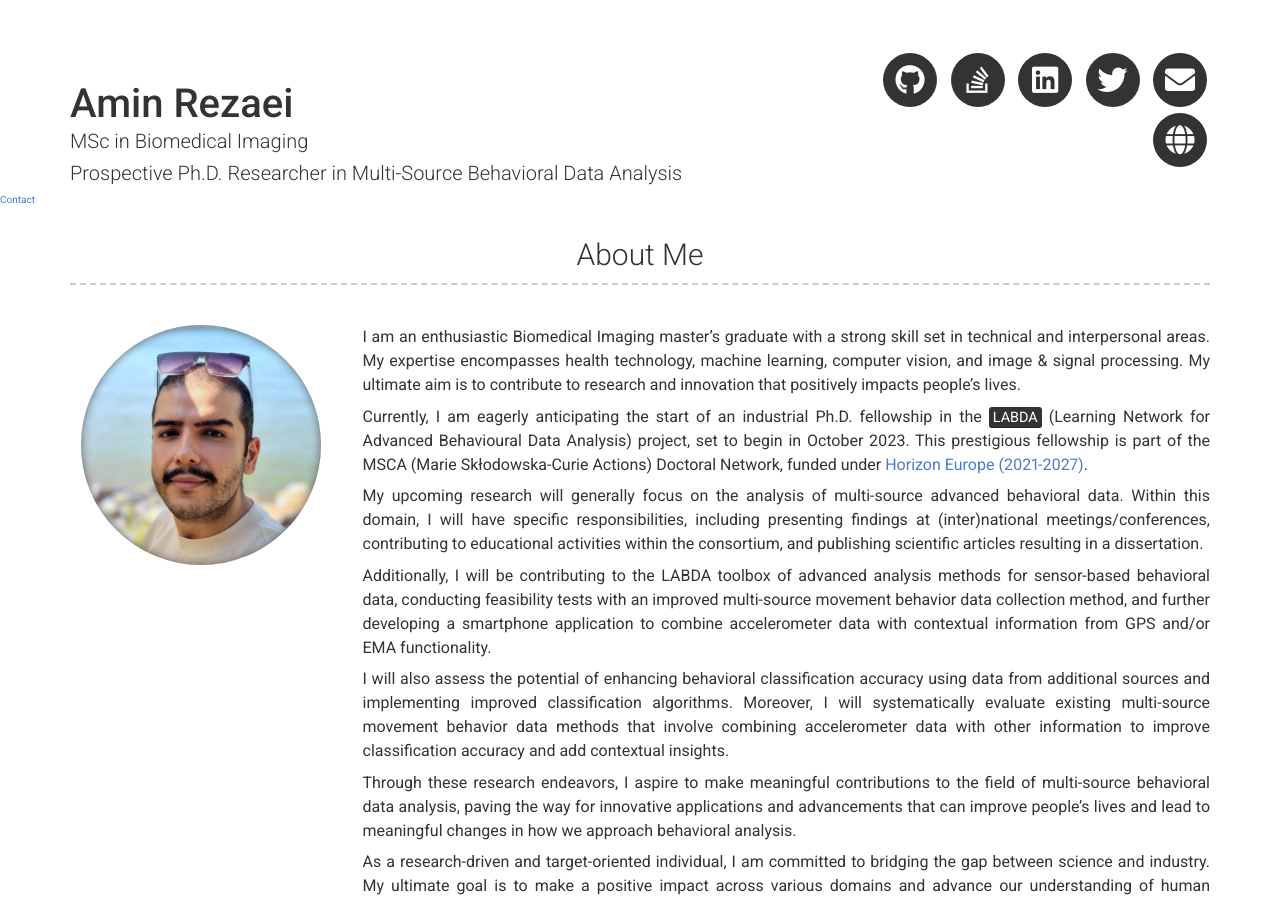
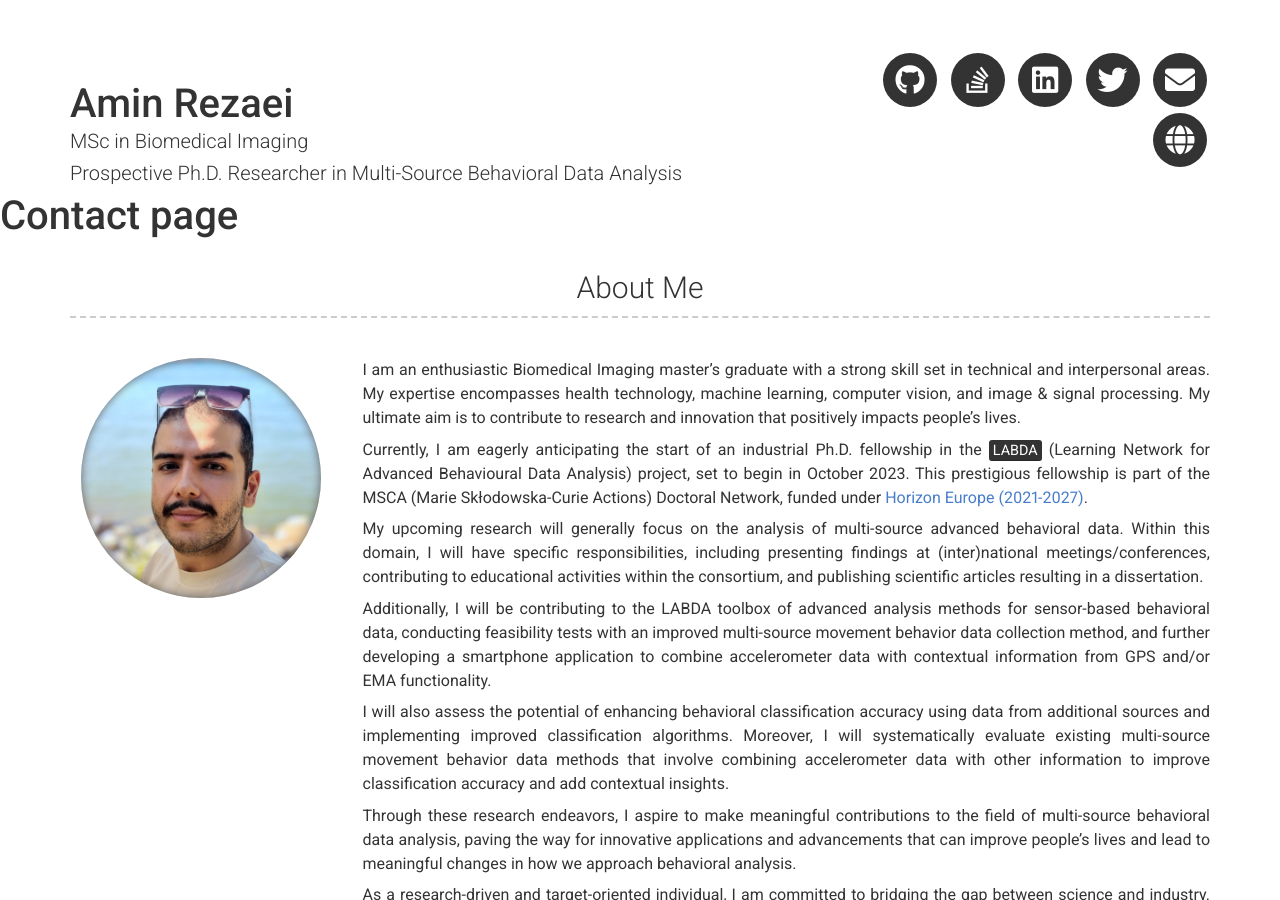
Before and after one commit to aminrezaei-img/CV, a Jekyll site: the page built from index.md, in a window 1280 px wide and 900 px high. Built offline with Jekyll 4.4.1, drawn with Linux system fonts in a browser that asks for light colours; nearby versions of some CDN libraries.

Commit message:
Update default.html

```diff
--- a/_layouts/default.html
+++ b/_layouts/default.html
@@ -6,7 +6,7 @@
 <body class="{% if site.darkmode == true and site.darkmode != 'never' %}dark{% endif %}">
 
   {%- include header.html -%}
-  <a href="_includes/contact.html">Contact</a>
+  {% include contact.html %}
 
   <main class="page-content" aria-label="Content">
     <div class="wrapper">
```
